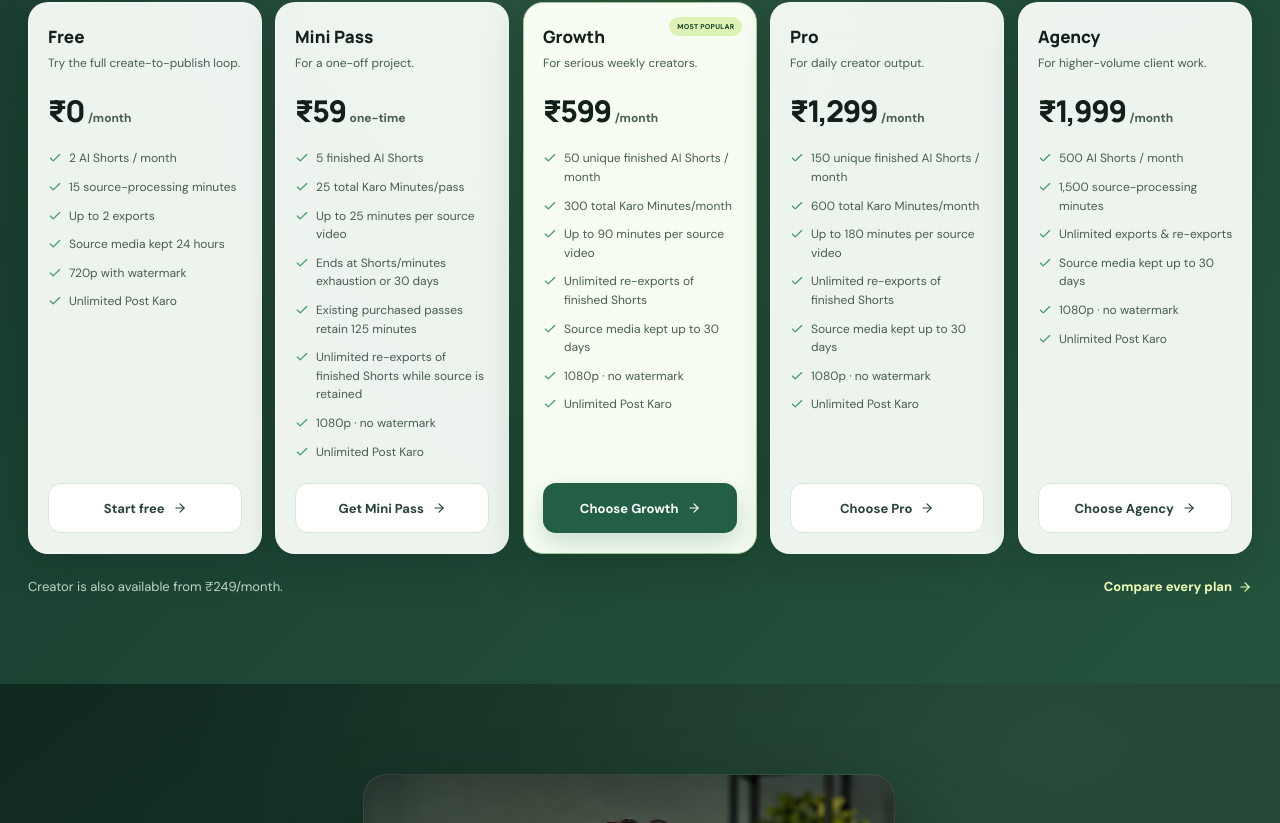
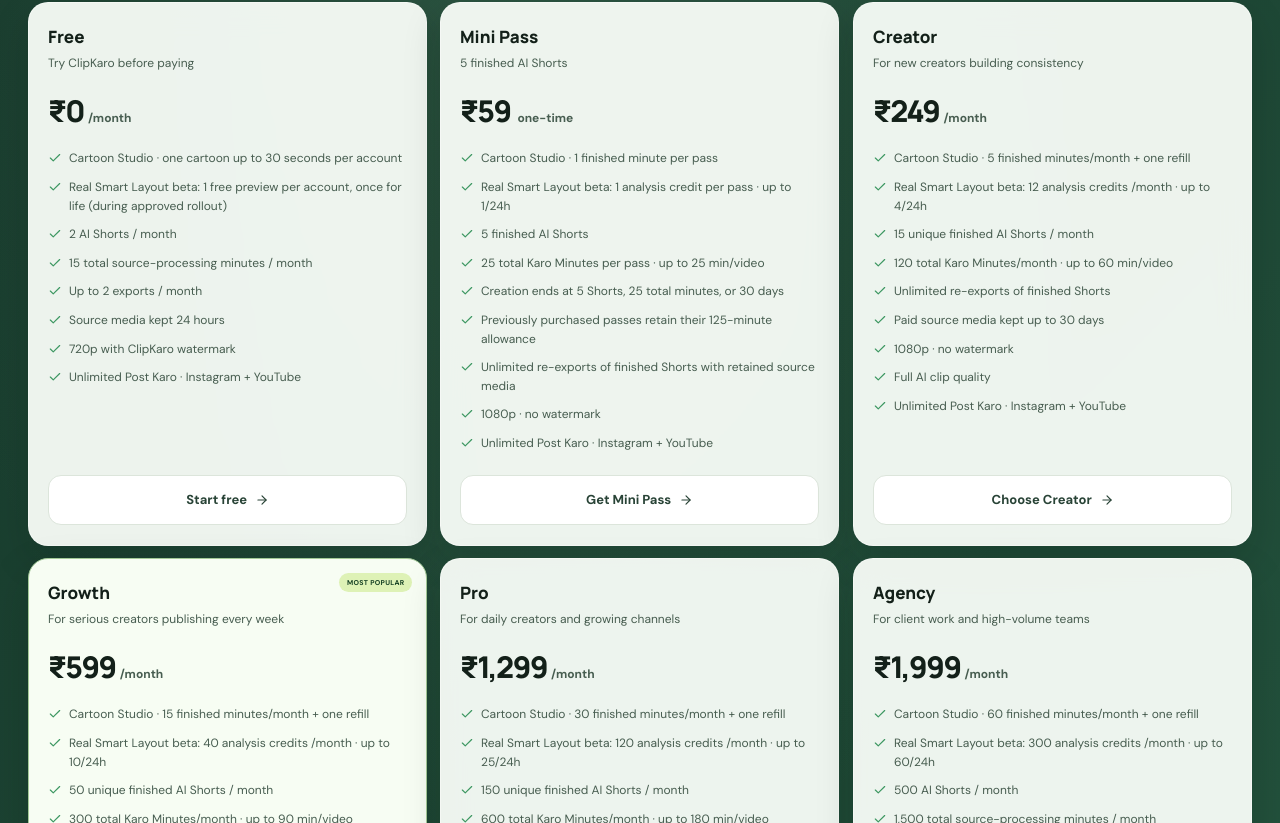
Before and after one commit to faikmulla6-cpu/Clipkaro, a Next.js app in the folder frontend/: page / in a window 1280 px wide. Shown: the part 7697-8520 px from the top of the page. Built offline with nearby package versions, Linux system fonts and the light colour scheme; no server answers.

Commit message:
Match homepage plan cards to public pricing

```diff
--- a/frontend/app/pricing/page.tsx
+++ b/frontend/app/pricing/page.tsx
@@ -1,7 +1,8 @@
 import type { Metadata } from "next";
-import { PublicPricingView, type PublicPlanView } from "@/components/PublicPricingView";
+import { PublicPricingView } from "@/components/PublicPricingView";
 import { PricingExperience } from "./PricingExperience";
-import { cartoonFeature, PUBLIC_PRICING, planFeatureMinutes, planPriceLabel, smartLayoutFeature } from "@/lib/pricing-contract";
+import { PUBLIC_PRICING } from "@/lib/pricing-contract";
+import { PUBLIC_PLAN_CARDS } from "@/lib/public-plan-cards";
 
 const title = "ClipKaro Pricing — AI Shorts with Unlimited Paid Exports";
 const description = "Affordable AI clipping: start free, try a ₹59 Mini Pass or subscribe. Eligible monthly plans offer optional top-ups at ₹3 per Karo Minute (10-minute minimum) and ₹2 per extra AI Short.";
@@ -13,15 +14,6 @@ export const metadata: Metadata = {
   openGraph: { type: "website", url: "/pricing", siteName: "ClipKaro AI", title, description, images: [{ url: "/assets/clipkaro-icon.png", width: 1024, height: 1024, alt: "ClipKaro AI" }] },
   twitter: { card: "summary_large_image", title, description, images: ["/assets/clipkaro-icon.png"] },
 };
-
-const publicPlans: PublicPlanView[] = [
-  { id: "free", name: "Free", price: "₹0", suffix: "/month", tagline: "Try ClipKaro before paying", features: [cartoonFeature("free"), smartLayoutFeature("free"), "2 AI Shorts / month", "15 total source-processing minutes / month", "Up to 2 exports / month", "Source media kept 24 hours", "720p with ClipKaro watermark", "Unlimited Post Karo · Instagram + YouTube"] },
-  { id: "mini_pass", name: "Mini Pass", price: planPriceLabel("mini_pass"), suffix: " one-time", tagline: "5 finished AI Shorts", features: [cartoonFeature("mini_pass"), smartLayoutFeature("mini_pass"), "5 finished AI Shorts", planFeatureMinutes("mini_pass"), "Creation ends at 5 Shorts, 25 total minutes, or 30 days", "Previously purchased passes retain their 125-minute allowance", "Unlimited re-exports of finished Shorts with retained source media", "1080p · no watermark", "Unlimited Post Karo · Instagram + YouTube"] },
-  { id: "creator", name: "Creator", price: planPriceLabel("creator"), suffix: "/month", tagline: "For new creators building consistency", features: [cartoonFeature("creator"), smartLayoutFeature("creator"), "15 unique finished AI Shorts / month", planFeatureMinutes("creator"), "Unlimited re-exports of finished Shorts", "Paid source media kept up to 30 days", "1080p · no watermark", "Full AI clip quality", "Unlimited Post Karo · Instagram + YouTube"] },
-  { id: "growth", name: "Growth", price: planPriceLabel("growth"), suffix: "/month", tagline: "For serious creators publishing every week", features: [cartoonFeature("growth"), smartLayoutFeature("growth"), "50 unique finished AI Shorts / month", planFeatureMinutes("growth"), "Unlimited re-exports of finished Shorts", "Paid source media kept up to 30 days", "1080p · no watermark", "Brand kit + creator workflow", "Unlimited Post Karo · Instagram + YouTube"], popular: true },
-  { id: "pro", name: "Pro", price: planPriceLabel("pro"), suffix: "/month", tagline: "For daily creators and growing channels", features: [cartoonFeature("pro"), smartLayoutFeature("pro"), "150 unique finished AI Shorts / month", planFeatureMinutes("pro"), "Unlimited re-exports of finished Shorts", "Paid source media kept up to 30 days", "1080p · no watermark", "Priority creator workflow", "Unlimited Post Karo · Instagram + YouTube"] },
-  { id: "agency", name: "Agency", price: "₹1,999", suffix: "/month", tagline: "For client work and high-volume teams", features: [cartoonFeature("agency"), smartLayoutFeature("agency"), "500 AI Shorts / month", "1,500 total source-processing minutes / month", "Unlimited exports & re-exports", "Paid source media kept up to 30 days", "1080p · no watermark", "Agency-scale usage", "Unlimited Post Karo · Instagram + YouTube"] },
-];
 
 const pricingStructuredData = {
   "@context": "https://schema.org",
@@ -46,7 +38,7 @@ export default function PricingPage() {
   return (
     <>
       <script type="application/ld+json" dangerouslySetInnerHTML={{ __html: JSON.stringify(pricingStructuredData) }} />
-      <PricingExperience publicFallback={<PublicPricingView plans={publicPlans} />} />
+      <PricingExperience publicFallback={<PublicPricingView plans={PUBLIC_PLAN_CARDS} />} />
     </>
   );
 }
--- a/frontend/components/HomeExperience.module.css
+++ b/frontend/components/HomeExperience.module.css
@@ -351,6 +351,10 @@
     linear-gradient(135deg, #16372a, #24543e);
 }
 .pricingHead { gap: clamp(12px, 4vw, 40px); }
+.planGrid { grid-template-columns: repeat(3, minmax(0, 1fr)); }
+@media (min-width: 761px) and (max-width: 940px) {
+  .planGrid { grid-template-columns: repeat(2, minmax(0, 1fr)); }
+}
 .planGrid article {
   background: rgb(249 253 248 / .95);
   border: 1px solid rgb(255 255 255 / .39);
--- a/frontend/components/HomeExperience.tsx
+++ b/frontend/components/HomeExperience.tsx
@@ -28,6 +28,7 @@ import { SmartLayoutSpotlight } from "@/components/SmartLayoutSpotlight";
 import { TransitionLink } from "@/components/TransitionLink";
 import FeatureSection from "@/components/ui/feature-section";
 import { TRUST_PROFILE } from "@/lib/legal";
+import { PUBLIC_PLAN_CARDS } from "@/lib/public-plan-cards";
 import styles from "./HomeExperience.module.css";
 
 const workflow = [
@@ -55,14 +56,6 @@ const audiences = [
   { Icon: Mic2, title: "Podcasters", text: "Find standalone answers, stories and insights inside conversations.", image: "/assets/usecase-podcaster.jpg" },
   { Icon: UserRound, title: "Founders", text: "Repurpose product, build-in-public and expert-led videos.", image: "/assets/usecase-founder.jpg" },
   { Icon: UsersRound, title: "Businesses", text: "Create more useful short-form content from existing recordings.", image: "/assets/creator-demo.jpg" },
-] as const;
-
-const plans = [
-  { name: "Free", price: "₹0", suffix: "/month", note: "Try the full create-to-publish loop.", items: ["2 AI Shorts / month", "15 source-processing minutes", "Up to 2 exports", "Source media kept 24 hours", "720p with watermark", "Unlimited Post Karo"], href: "/signup", featured: false },
-  { name: "Mini Pass", price: "₹59", suffix: "one-time", note: "For a one-off project.", items: ["5 finished AI Shorts", "25 total Karo Minutes/pass", "Up to 25 minutes per source video", "Ends at Shorts/minutes exhaustion or 30 days", "Existing purchased passes retain 125 minutes", "Unlimited re-exports of finished Shorts while source is retained", "1080p · no watermark", "Unlimited Post Karo"], href: "/signup?plan=mini_pass", featured: false },
-  { name: "Growth", price: "₹599", suffix: "/month", note: "For serious weekly creators.", items: ["50 unique finished AI Shorts / month", "300 total Karo Minutes/month", "Up to 90 minutes per source video", "Unlimited re-exports of finished Shorts", "Source media kept up to 30 days", "1080p · no watermark", "Unlimited Post Karo"], href: "/signup?plan=growth", featured: true },
-  { name: "Pro", price: "₹1,299", suffix: "/month", note: "For daily creator output.", items: ["150 unique finished AI Shorts / month", "600 total Karo Minutes/month", "Up to 180 minutes per source video", "Unlimited re-exports of finished Shorts", "Source media kept up to 30 days", "1080p · no watermark", "Unlimited Post Karo"], href: "/signup?plan=pro", featured: false },
-  { name: "Agency", price: "₹1,999", suffix: "/month", note: "For higher-volume client work.", items: ["500 AI Shorts / month", "1,500 source-processing minutes", "Unlimited exports & re-exports", "Source media kept up to 30 days", "1080p · no watermark", "Unlimited Post Karo"], href: "/signup?plan=agency", featured: false },
 ] as const;
 
 const questions = [
@@ -316,9 +309,22 @@ export function HomeExperience() {
           <section className={styles.pricing} id="pricing">
             <div className={styles.pricingHead}><div data-public-reveal="left"><h2>Plans for every editing schedule.</h2></div><p data-public-reveal="right">Choose the Karo Minutes and Short creation allowance you need. Every plan includes unlimited Post Karo publishing access.</p></div>
             <div className={styles.planGrid}>
-              {plans.map((plan)=><article key={plan.name} className={plan.featured?styles.planFeatured:""} data-public-reveal="scale">{plan.featured&&<span className={styles.popular}>MOST POPULAR</span>}<h3>{plan.name}</h3><p>{plan.note}</p><div className={styles.planPrice}>{plan.price}<small>{plan.suffix}</small></div><ul>{plan.items.map((item)=><li key={item}><Check size={14}/>{item}</li>)}</ul><TransitionLink href={plan.href} className={plan.featured?styles.planPrimary:styles.planSecondary}>{plan.name==="Free"?"Start free":plan.name==="Mini Pass"?"Get Mini Pass":`Choose ${plan.name}`} <ArrowRight size={14}/></TransitionLink></article>)}
+              {PUBLIC_PLAN_CARDS.map((plan) => {
+                const cta = plan.id === "free" ? "Start free" : plan.id === "mini_pass" ? "Get Mini Pass" : `Choose ${plan.name}`;
+                const href = plan.id === "free" ? "/signup" : `/signup?plan=${plan.id}`;
+                return (
+                  <article key={plan.id} className={plan.popular ? styles.planFeatured : ""} data-public-reveal="scale">
+                    {plan.popular && <span className={styles.popular}>MOST POPULAR</span>}
+                    <h3>{plan.name}</h3>
+                    <p>{plan.tagline}</p>
+                    <div className={styles.planPrice}>{plan.price}<small>{plan.suffix}</small></div>
+                    <ul>{plan.features.map((item) => <li key={item}><Check size={14} aria-hidden="true" />{item}</li>)}</ul>
+                    <TransitionLink href={href} className={plan.popular ? styles.planPrimary : styles.planSecondary}>{cta} <ArrowRight size={14} /></TransitionLink>
+                  </article>
+                );
+              })}
             </div>
-            <div className={styles.pricingFoot} data-public-reveal="scale"><span>Creator is also available from ₹249/month.</span><TransitionLink href="/pricing">Compare every plan <ArrowRight size={14}/></TransitionLink></div>
+            <div className={styles.pricingFoot} data-public-reveal="scale"><span>See the full pricing page for Cartoon Studio refill rules and paid top-ups.</span><TransitionLink href="/pricing">Compare every plan <ArrowRight size={14}/></TransitionLink></div>
           </section>
 
           <section className={styles.creatorStory}>
--- /dev/null
+++ b/frontend/lib/public-plan-cards.ts
@@ -0,0 +1,122 @@
+import { cartoonFeature, planFeatureMinutes, planPriceLabel, smartLayoutFeature, type PricingPlanId } from "./pricing-contract";
+
+export type PublicPlanView = {
+  id: PricingPlanId;
+  name: string;
+  price: string;
+  suffix: string;
+  tagline: string;
+  features: string[];
+  popular?: boolean;
+};
+
+export const PUBLIC_PLAN_CARDS: readonly PublicPlanView[] = [
+  {
+    id: "free",
+    name: "Free",
+    price: planPriceLabel("free"),
+    suffix: "/month",
+    tagline: "Try ClipKaro before paying",
+    features: [
+      cartoonFeature("free"),
+      smartLayoutFeature("free"),
+      "2 AI Shorts / month",
+      "15 total source-processing minutes / month",
+      "Up to 2 exports / month",
+      "Source media kept 24 hours",
+      "720p with ClipKaro watermark",
+      "Unlimited Post Karo · Instagram + YouTube",
+    ],
+  },
+  {
+    id: "mini_pass",
+    name: "Mini Pass",
+    price: planPriceLabel("mini_pass"),
+    suffix: " one-time",
+    tagline: "5 finished AI Shorts",
+    features: [
+      cartoonFeature("mini_pass"),
+      smartLayoutFeature("mini_pass"),
+      "5 finished AI Shorts",
+      planFeatureMinutes("mini_pass"),
+      "Creation ends at 5 Shorts, 25 total minutes, or 30 days",
+      "Previously purchased passes retain their 125-minute allowance",
+      "Unlimited re-exports of finished Shorts with retained source media",
+      "1080p · no watermark",
+      "Unlimited Post Karo · Instagram + YouTube",
+    ],
+  },
+  {
+    id: "creator",
+    name: "Creator",
+    price: planPriceLabel("creator"),
+    suffix: "/month",
+    tagline: "For new creators building consistency",
+    features: [
+      cartoonFeature("creator"),
+      smartLayoutFeature("creator"),
+      "15 unique finished AI Shorts / month",
+      planFeatureMinutes("creator"),
+      "Unlimited re-exports of finished Shorts",
+      "Paid source media kept up to 30 days",
+      "1080p · no watermark",
+      "Full AI clip quality",
+      "Unlimited Post Karo · Instagram + YouTube",
+    ],
+  },
+  {
+    id: "growth",
+    name: "Growth",
+    price: planPriceLabel("growth"),
+    suffix: "/month",
+    tagline: "For serious creators publishing every week",
+    features: [
+      cartoonFeature("growth"),
+      smartLayoutFeature("growth"),
+      "50 unique finished AI Shorts / month",
+      planFeatureMinutes("growth"),
+      "Unlimited re-exports of finished Shorts",
+      "Paid source media kept up to 30 days",
+      "1080p · no watermark",
+      "Brand kit + creator workflow",
+      "Unlimited Post Karo · Instagram + YouTube",
+    ],
+    popular: true,
+  },
+  {
+    id: "pro",
+    name: "Pro",
+    price: planPriceLabel("pro"),
+    suffix: "/month",
+    tagline: "For daily creators and growing channels",
+    features: [
+      cartoonFeature("pro"),
+      smartLayoutFeature("pro"),
+      "150 unique finished AI Shorts / month",
+      planFeatureMinutes("pro"),
+      "Unlimited re-exports of finished Shorts",
+      "Paid source media kept up to 30 days",
+      "1080p · no watermark",
+      "Priority creator workflow",
+      "Unlimited Post Karo · Instagram + YouTube",
+    ],
+  },
+  {
+    id: "agency",
+    name: "Agency",
+    price: planPriceLabel("agency"),
+    suffix: "/month",
+    tagline: "For client work and high-volume teams",
+    features: [
+      cartoonFeature("agency"),
+      smartLayoutFeature("agency"),
+      "500 AI Shorts / month",
+      "1,500 total source-processing minutes / month",
+      "Unlimited exports & re-exports",
+      "Paid source media kept up to 30 days",
+      "1080p · no watermark",
+      "Agency-scale usage",
+      "Unlimited Post Karo · Instagram + YouTube",
+    ],
+  },
+];
```
Also changed, not shown: frontend/components/PublicPricingView.tsx (+2 -11 lines), frontend/scripts/check-pricing-contract.mjs (+8 -2 lines).
